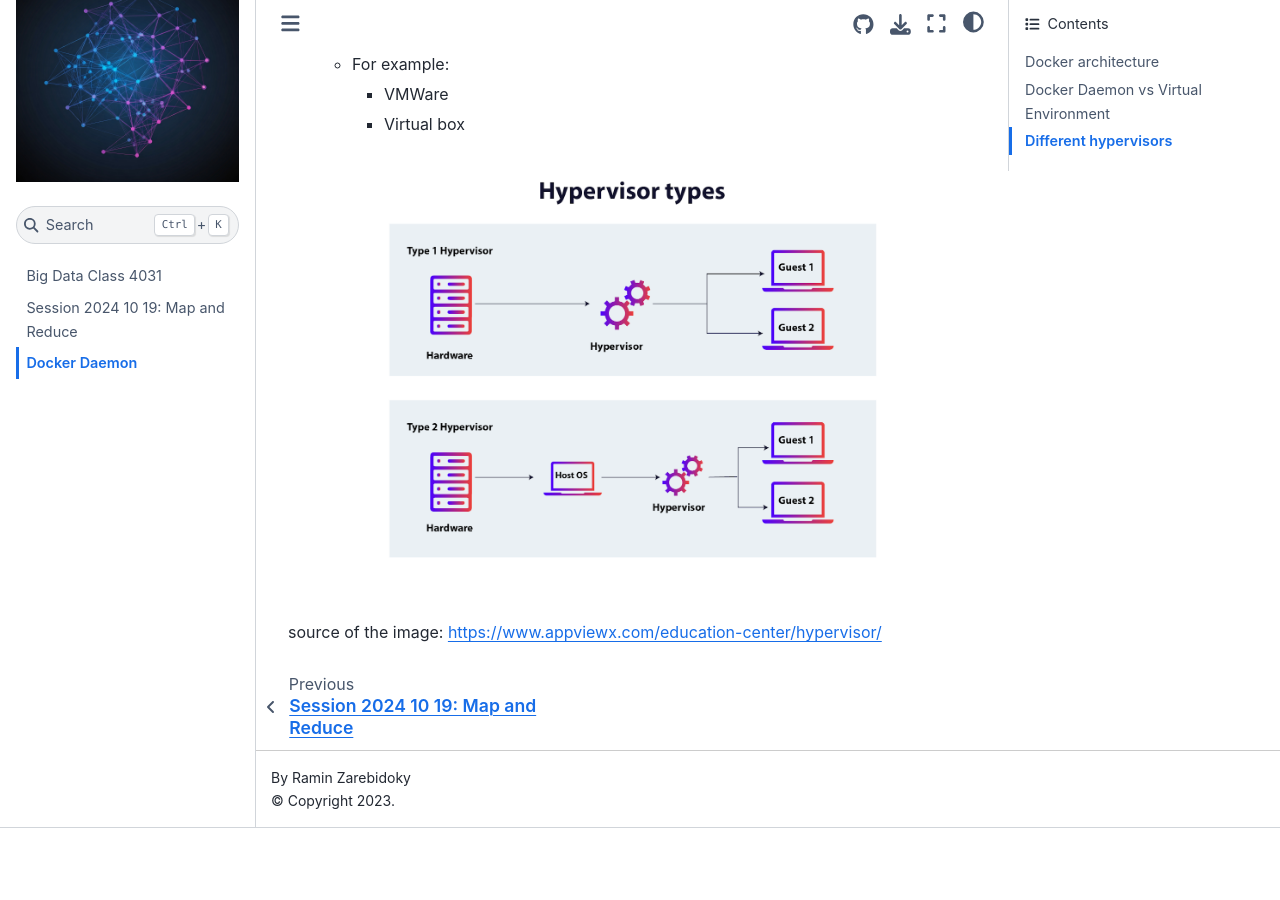
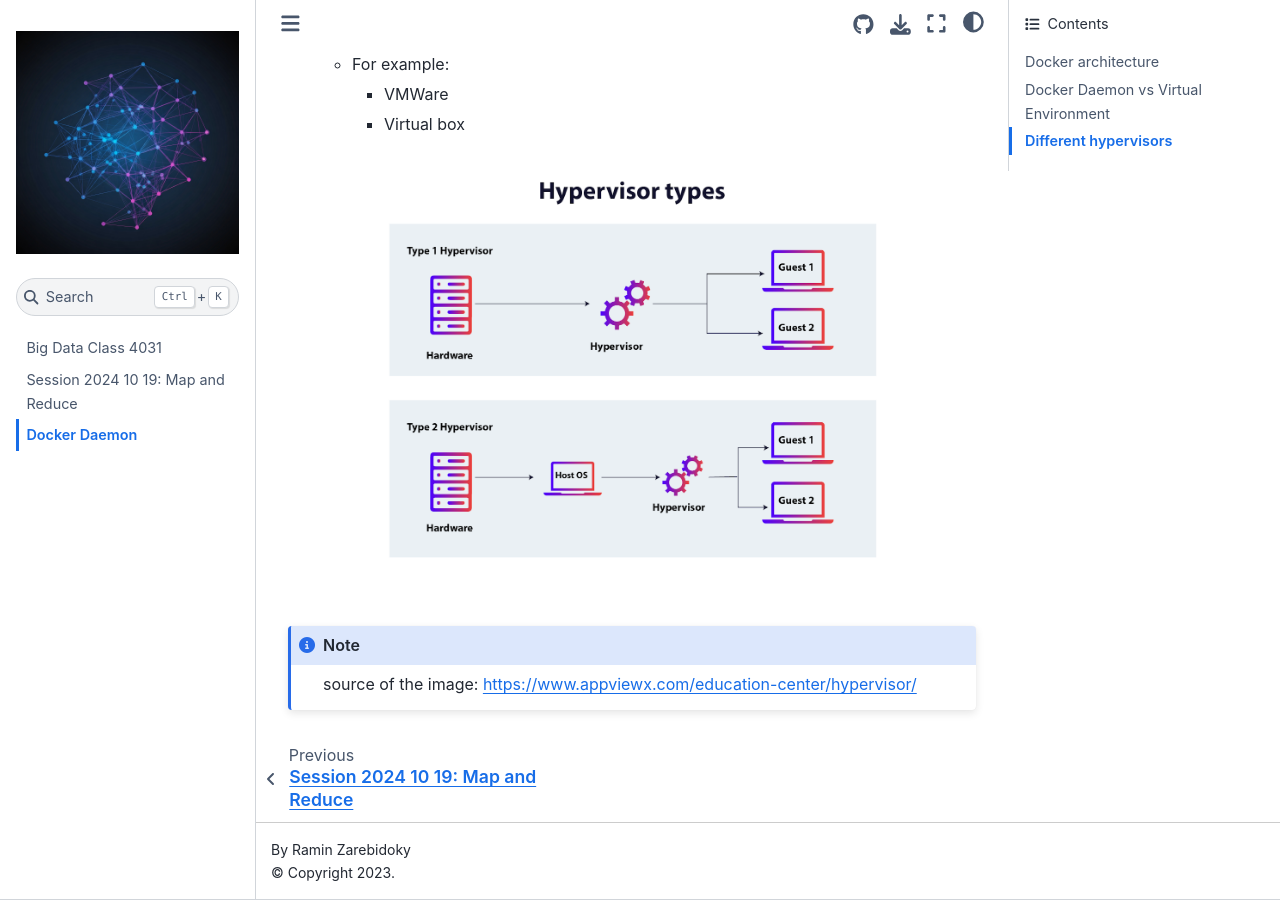
Before and after one commit to LiterallyTheOne/big_data_class_4031, a Jupyter Book: the page built from docs/docker_daemon.md, in a window 1280 px wide and 900 px high, scrolled down 1991 px. Built offline with Jupyter Book 1.0.4 settings and Sphinx 7.4.7 and the Sphinx Book theme 1.1.4, drawn with Linux system fonts in a browser that asks for light colours; before the commit the page ends 2819 px from its top, so only the background shows below that.

Commit message:
Correct the note

```diff
--- a/docs/docker_daemon.md
+++ b/docs/docker_daemon.md
@@ -51,6 +51,6 @@ The main difference between `Docker Daemon` and
 
 ![different hypervisors](figures/hypervisor-types.png)
 
-:::note
+:::{note}
 source of the image: https://www.appviewx.com/education-center/hypervisor/
 :::
```
